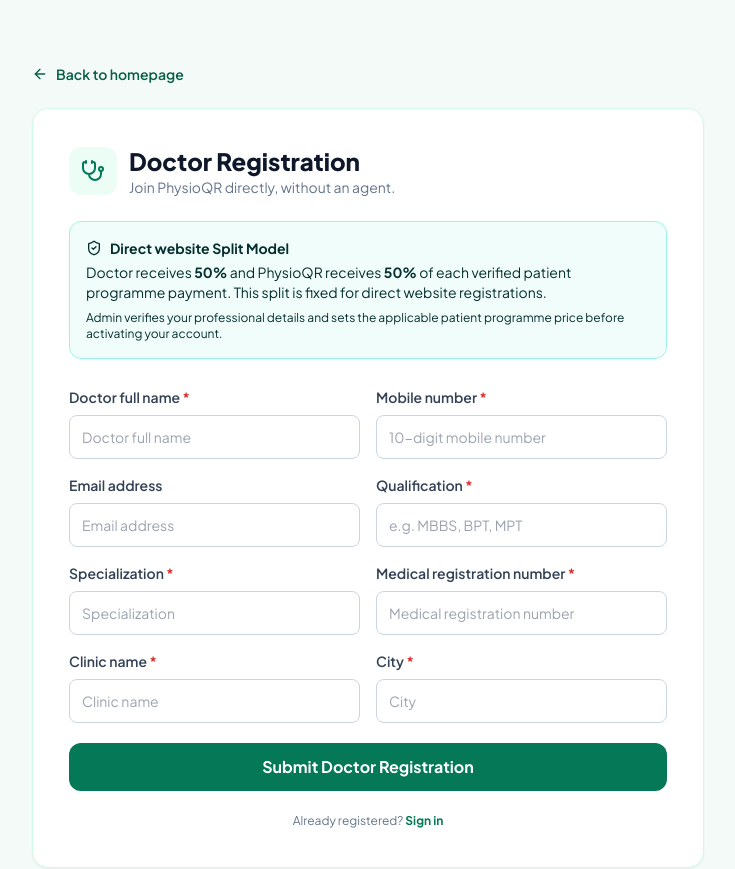
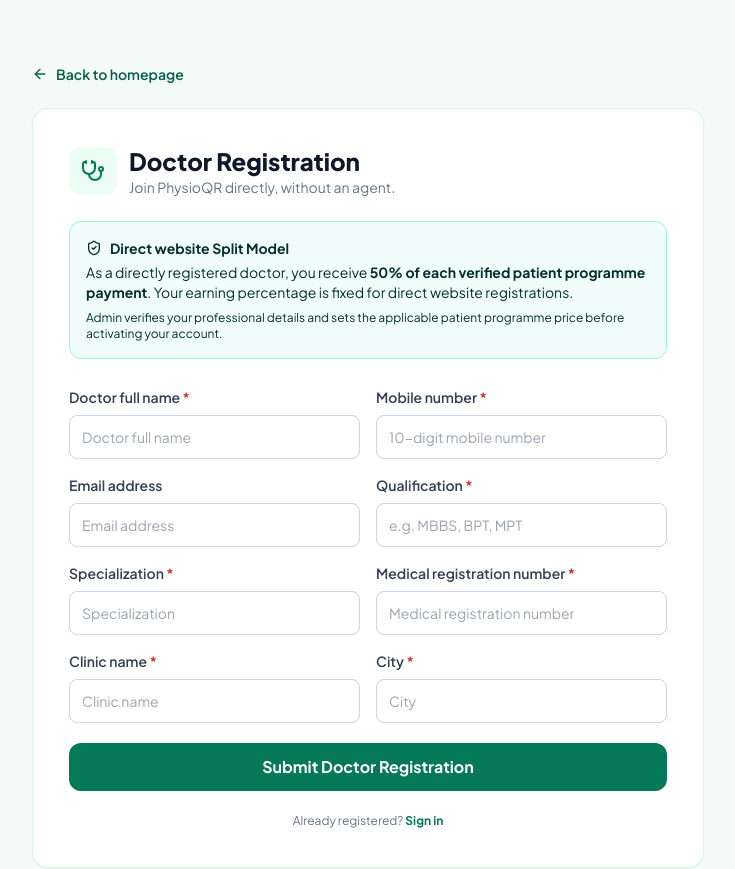
Before and after one commit to Avi-2024/PhysioQR, a React (Vite) app in the folder physioqr/: page /doctor-register in a window 1280 px wide. Shown: the top 869 px of the page, without its empty margins (272-1007 px from the left). Built offline with nearby package versions, Linux system fonts and the light colour scheme; no server answers.

Commit message:
Show doctor earning share on public signup without highlighting platform percentage

```diff
--- a/physioqr/src/features/landing/pages/DoctorSelfRegisterPage.tsx
+++ b/physioqr/src/features/landing/pages/DoctorSelfRegisterPage.tsx
@@ -45,7 +45,7 @@ export default function DoctorSelfRegisterPage() {
               <CheckCircle2 className="h-12 w-12 text-emerald-600" />
               <h1 className="text-2xl font-extrabold text-slate-900">Registration submitted successfully</h1>
               <p className="text-sm leading-6 text-slate-600">Your doctor application has been received for Admin verification. The account and referral QR become active only after approval.</p>
-              <p className="rounded-lg bg-emerald-50 p-4 text-sm text-emerald-900">Your Split Model agreement: <strong>50% Doctor / 50% PhysioQR</strong>.</p>
+              <p className="rounded-lg bg-emerald-50 p-4 text-sm text-emerald-900">Your doctor earning share: <strong>50% of each verified patient programme payment</strong>.</p>
               <Link to="/" className="inline-block rounded-lg bg-emerald-700 px-5 py-3 text-sm font-semibold text-white">Return home</Link>
             </div>
           ) : (
@@ -53,7 +53,7 @@ export default function DoctorSelfRegisterPage() {
               <div className="flex items-center gap-3"><div className="rounded-xl bg-emerald-50 p-3 text-emerald-700"><Stethoscope className="h-6 w-6" /></div><div><h1 className="text-2xl font-extrabold text-slate-900">Doctor Registration</h1><p className="text-sm text-slate-500">Join PhysioQR directly, without an agent.</p></div></div>
               <div className="mt-6 rounded-xl border border-teal-200 bg-teal-50 p-4 text-sm text-teal-950">
                 <div className="flex items-center gap-2 font-bold"><ShieldCheck className="h-4 w-4" />Direct website Split Model</div>
-                <p className="mt-1">Doctor receives <strong>50%</strong> and PhysioQR receives <strong>50%</strong> of each verified patient programme payment. This split is fixed for direct website registrations.</p>
+                <p className="mt-1">As a directly registered doctor, you receive <strong>50% of each verified patient programme payment</strong>. Your earning percentage is fixed for direct website registrations.</p>
                 <p className="mt-2 text-xs">Admin verifies your professional details and sets the applicable patient programme price before activating your account.</p>
               </div>
               <form onSubmit={submit} className="mt-7 space-y-5">
```
